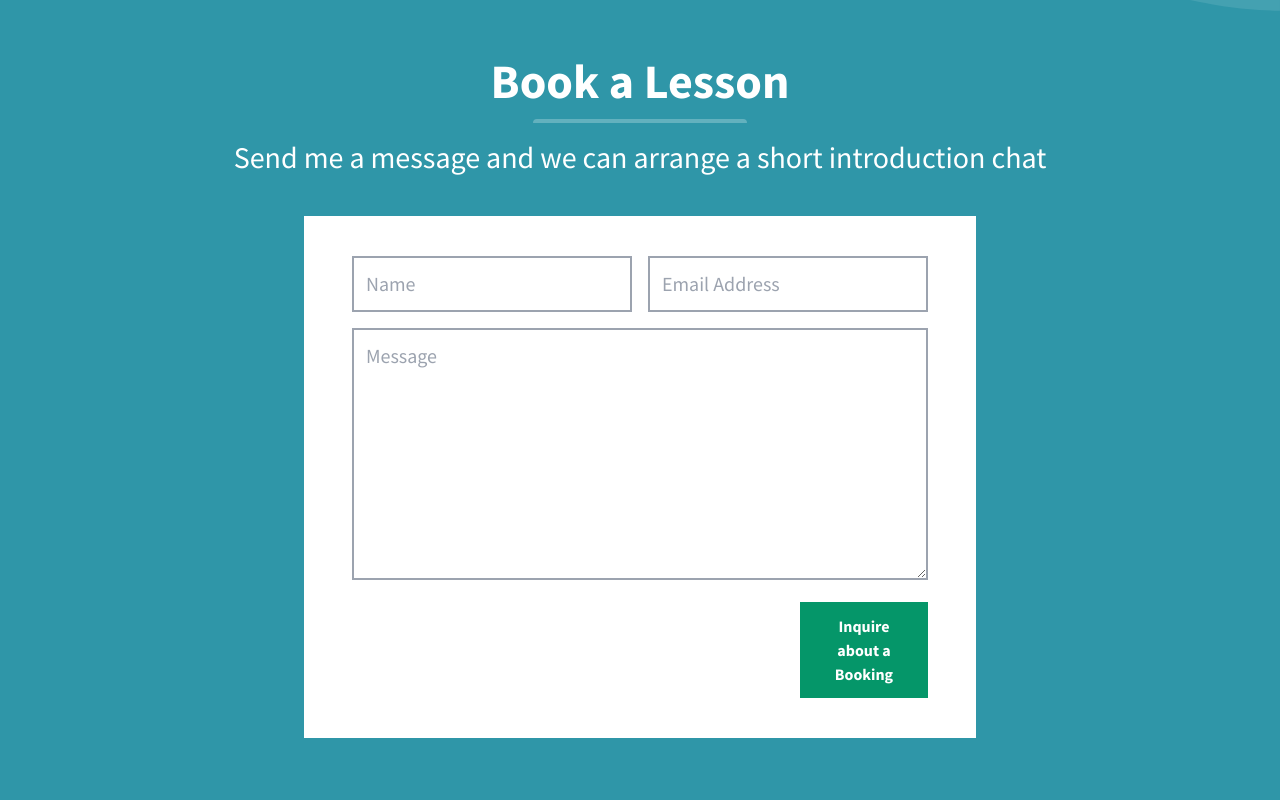
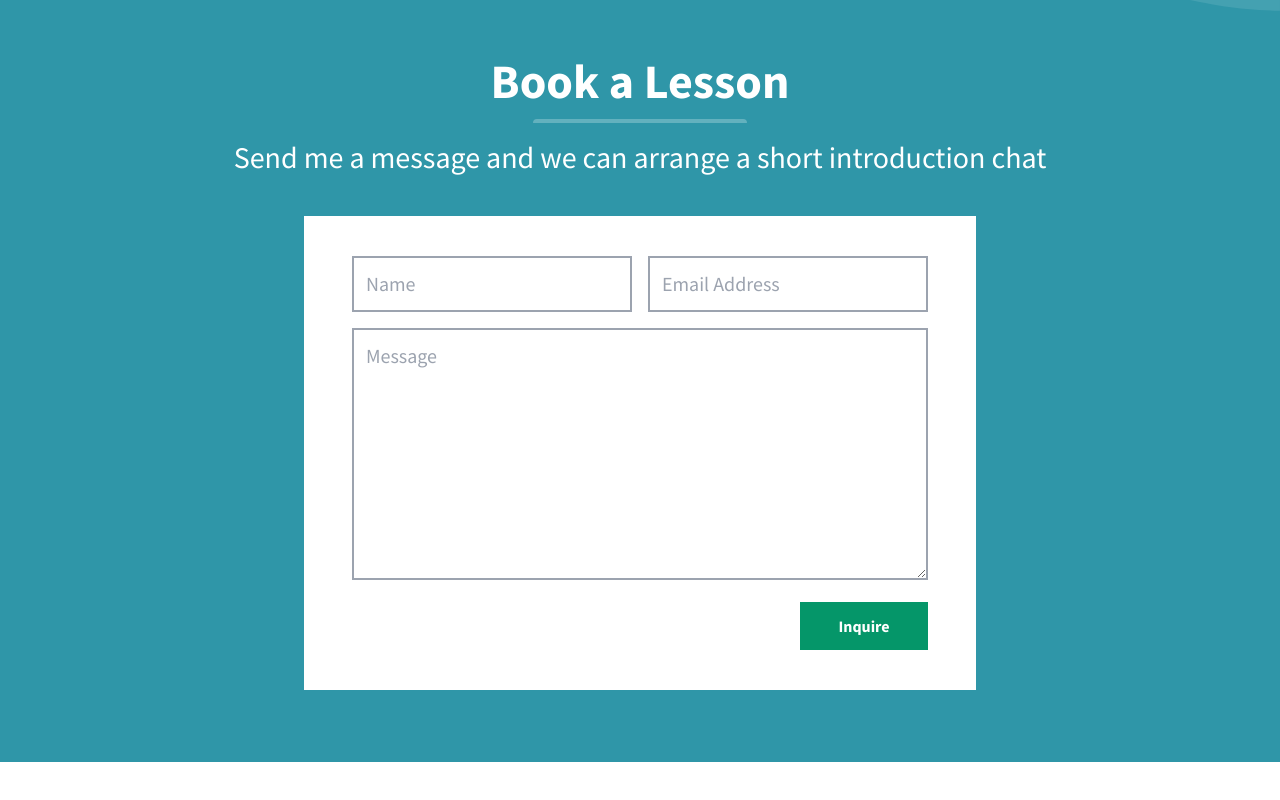
Before and after one commit to jameslawler/ritafaria, a plain HTML site: page index.html in a window 1280 px wide. Shown: the part 2320-3120 px from the top of the page. After the commit the page ends 3082 px from the top, so only its background shows below. Drawn offline with nearby package versions, Linux system fonts and the light colour scheme.

Commit message:
Rename form button

```diff
--- a/index.html
+++ b/index.html
@@ -461,7 +461,7 @@
             <button
               class="py-3 px-6 bg-green-600 text-white font-bold w-full sm:w-32"
             >
-              Inquire about a Booking
+              Inquire
             </button>
           </div>
         </div>
```
